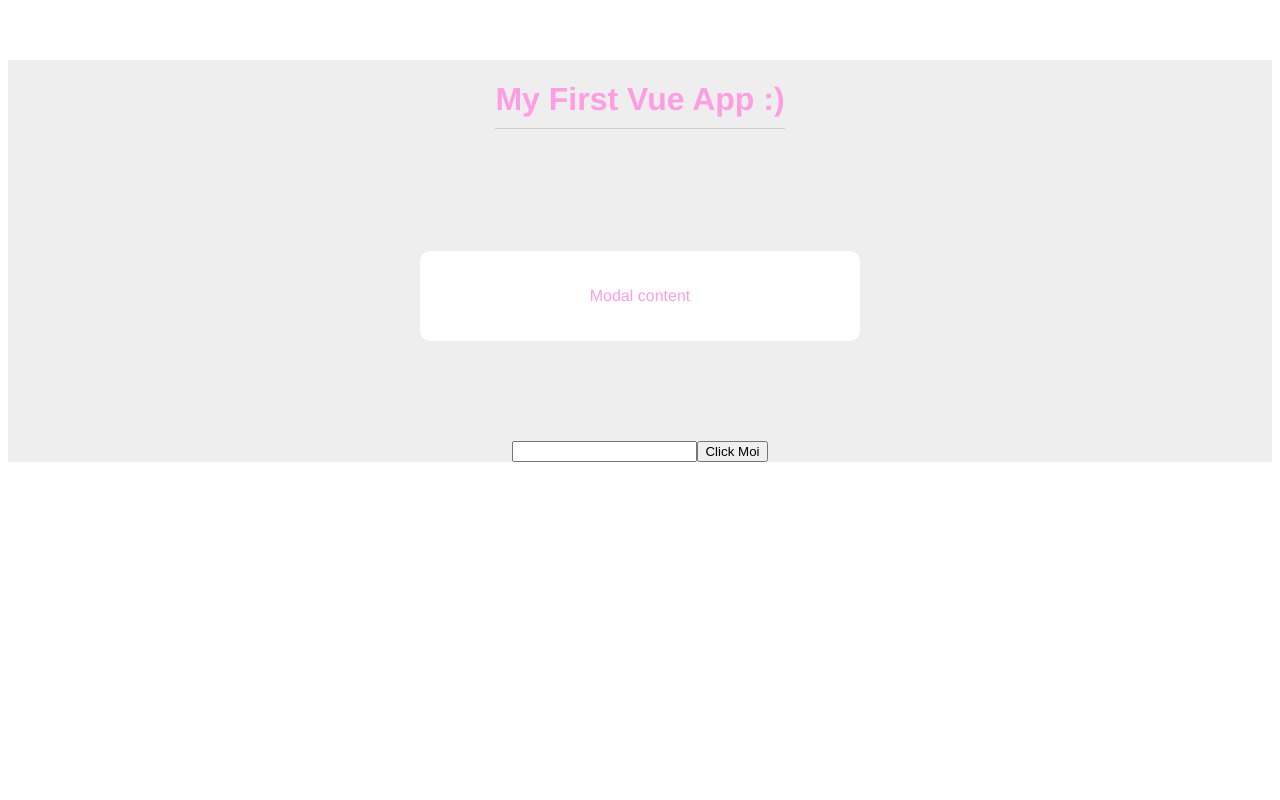
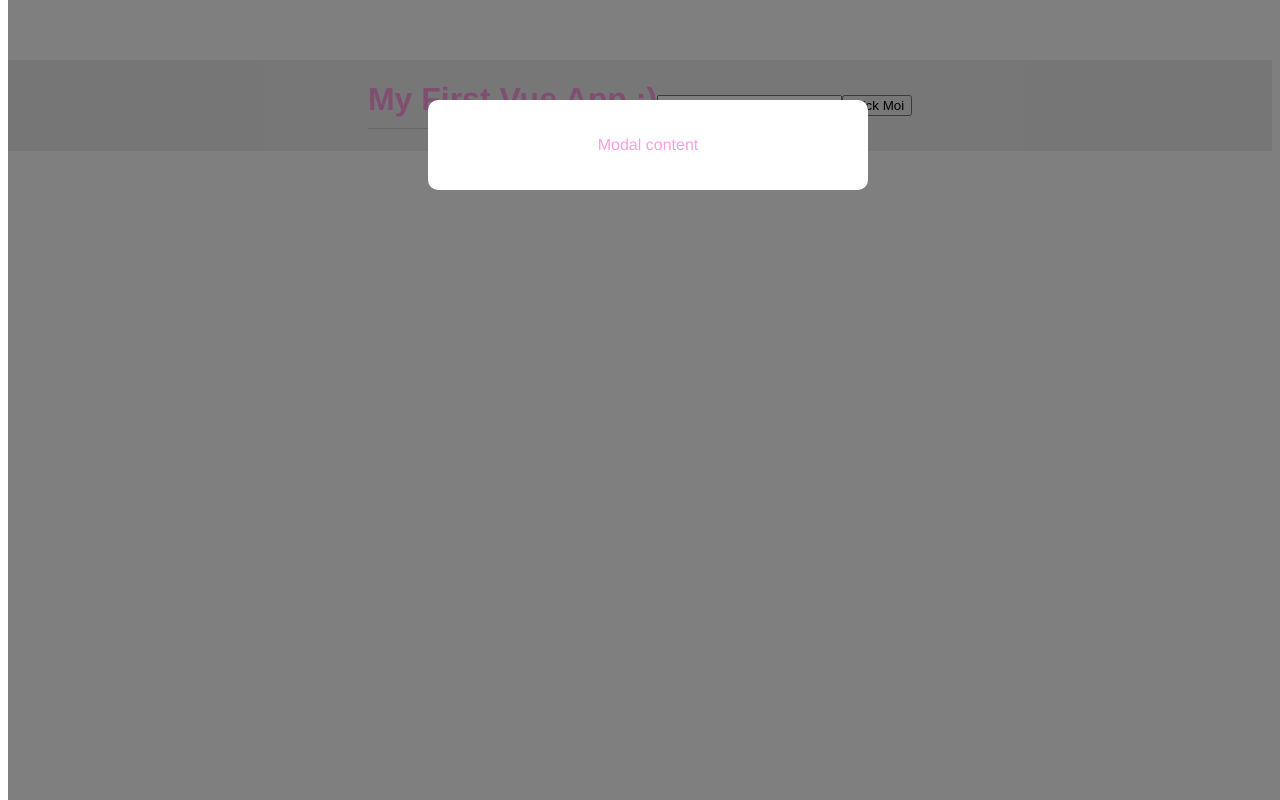
Before and after one commit to Avvyyy/Vue-Modal-Project, a Vue app: page / in a window 1280 px wide. Built offline with nearby package versions, Linux system fonts and the light colour scheme.

Commit message:
Implementation of backdrop using Modal.vue

```diff
--- a/src/App.vue
+++ b/src/App.vue
@@ -6,11 +6,11 @@
 </template>
 
 <script>
-import myModal from './components/Modal.vue'
+import myModal from './components/myModal'
 export default {
   name: 'App',
   components: { myModal },
-  data(){
+  data() {
     return{
       title: 'My First Vue App :)'
     }
--- a/src/components/Modal.vue
+++ b/src/components/myModal.vue
@@ -15,7 +15,7 @@
   border-radius: 10px;
 }
 
-backdrop {
+.backdrop {
   top: 0;
   position: fixed;
   background: rgba(0, 0, 0, 0.5);
```
